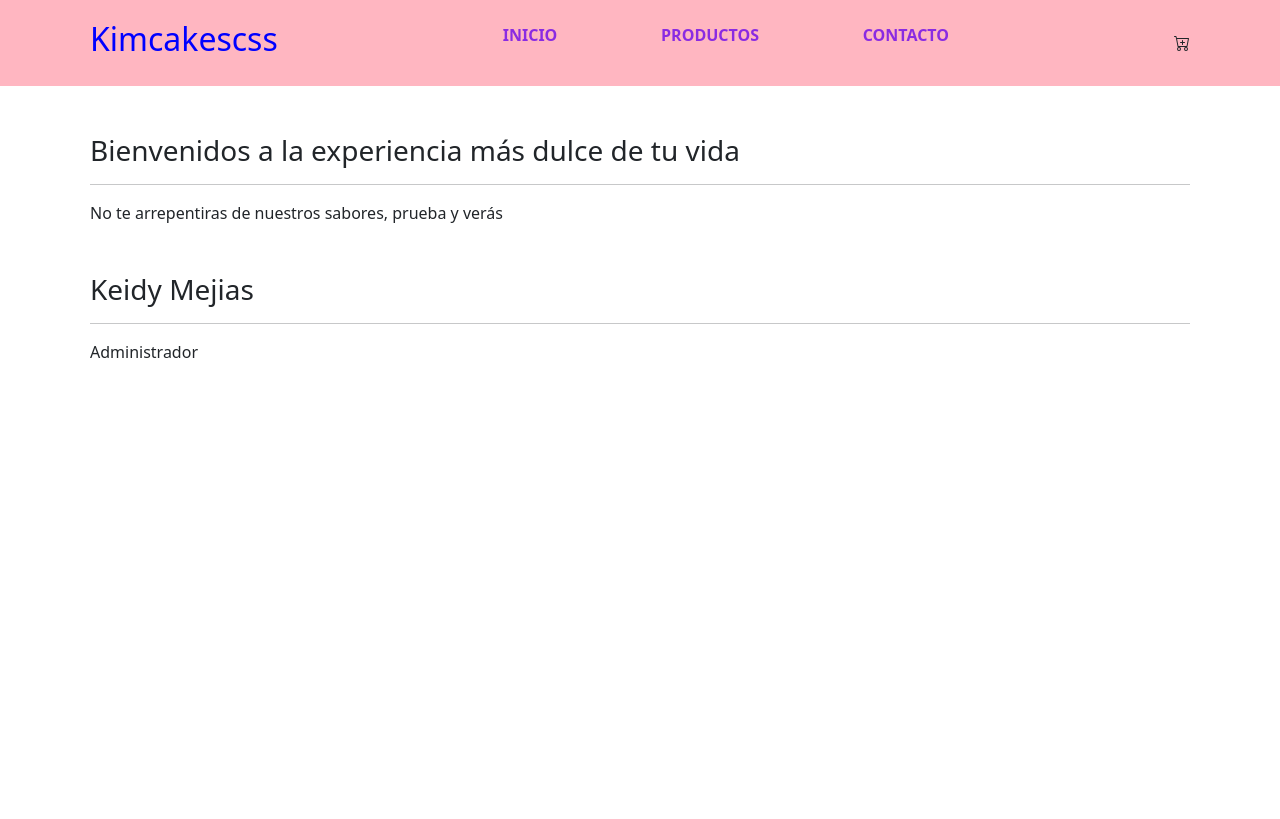
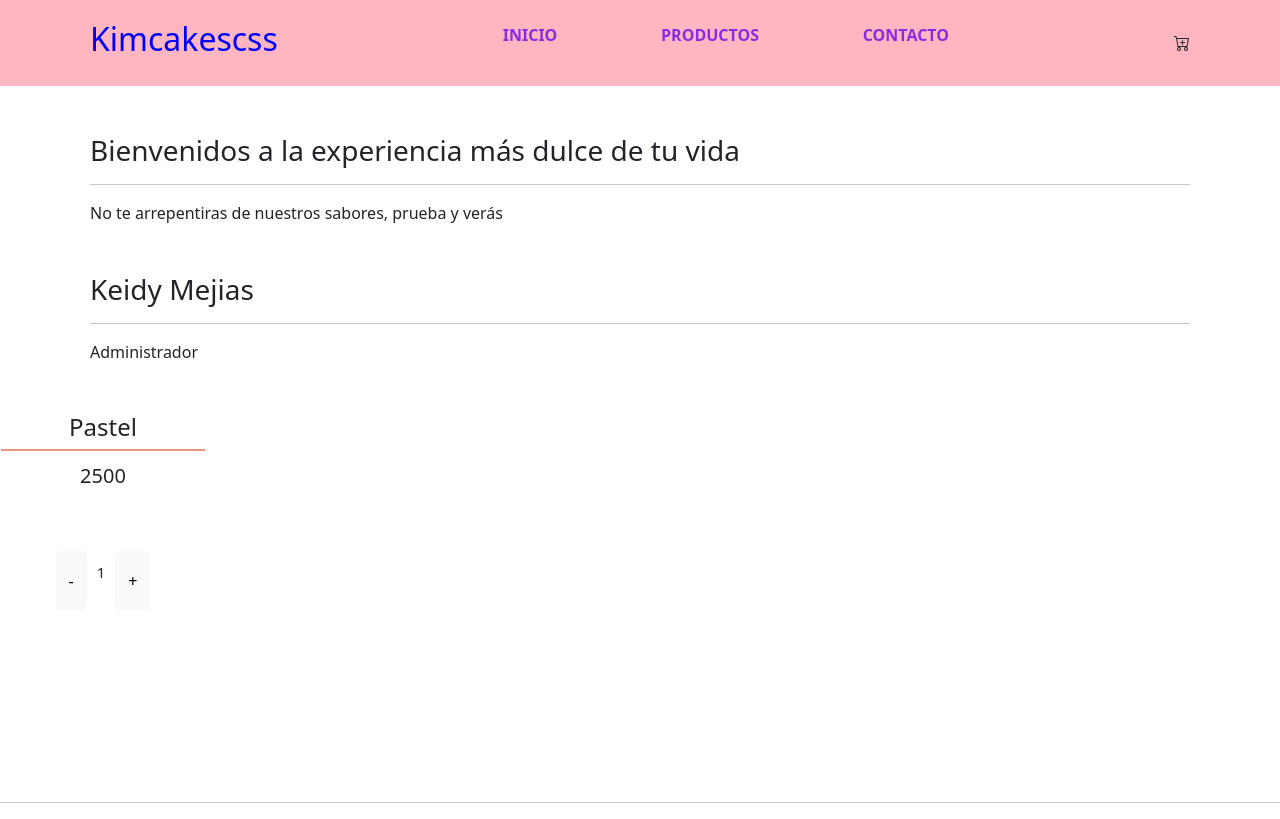
Before and after one commit to keidy-mejias/rj-37735-mejias, a React (Create React App) app: page / in a window 1280 px wide. Built offline with nearby package versions, Linux system fonts and the light colour scheme.

Commit message:
Componentes II

```diff
--- a/src/App.js
+++ b/src/App.js
@@ -1,12 +1,23 @@
 import 'bootstrap/dist/css/bootstrap.min.css';
 import { Navbar } from './components/Navbar/Navbar.js'
 import { ItemListContainer } from './components/ItemListContainer/ItemListContainer.js'
+import { ItemCount } from './components/ItemCount/ItemCount'
+import torta from './assets/imagen/torta.jpg'
 
 function App() {
 
   const usuario = {
     nombre: 'Keidy Mejias',
     cargo: 'Administrador'
+  }
+
+  const producto = {
+    imagen: torta ,
+    nombre: "Pastel",
+    precio: "2500",
+    cantidad: "5",
+    stock: true,
+    initial: 1
   }
 
   //const personal = {
@@ -22,6 +33,7 @@ function App() {
 
       <ItemListContainer titulo="Bienvenidos a la experiencia más dulce de tu vida" content="No te arrepentiras de nuestros sabores, prueba y verás"/>
       <ItemListContainer titulo={usuario.nombre} content={usuario.cargo}/>
+      <ItemCount nombre={ producto.nombre } imagen={ producto.imagen } precio={ producto.precio }/>
     </div>
   );
 }
--- /dev/null
+++ b/src/components/ItemCount/ItemCount.js
@@ -0,0 +1,66 @@
+import { useState } from 'react'
+import './ItemCount.scss'
+
+//Agregare imagenes, nombre y valor o precio a las cards
+export const ItemCount = ( { imagen, nombre, precio }) => {
+
+    const [ contador, setContador] = useState(1)
+
+    const agregar = () => {
+        setContador ( contador + 1);
+    }
+
+    const disminuir = () => {
+        if (contador <= 0) {
+            return
+        }
+
+        setContador ( contador - 1 )
+    }
+
+    return (
+
+        <section className="cards">
+
+            <div className="row">
+
+                <div className='card'>
+
+                    <h4 className="cardsTitle"> { nombre } </h4>
+                    <imagen className="imagenCard" src= { imagen } />
+                    <strong className="precioCard"> { precio } </strong>
+
+                    <div className='buttons'>
+                        <button className='btn btn-light' onClick={ disminuir }> - </button>
+
+                        <p className='cantProducto'> { contador } </p>
+
+                        <button className='btn btn-light' onClick={ agregar }> + </button>
+
+                    </div>
+
+                </div>
+
+                <hr/>
+
+            </div>
+
+
+        </section>
+    )
+    }
+
+
+    //let contador = 1 metodo solo actualiza el numero en consola pero no muestra hay que pasarlo por estado
+    //let [contador, setContador] = useState(1)
+    //const incremento = () => {
+        //setContador( contador + 1 )
+    //} (Practica de la clase como usar un estado)
+
+/*<div className="contador my-5">
+            <h3>Counter</h3>
+            <hr/>
+
+            <button className='btn btn-primary' onClick={incremento}>Agregar</button>
+            <p> Resultado {contador} </p>
+            {/*<p> Fecha y hora click: {new Date().toLocaleDateString()} </p> Esto es si necesito usar fecha y hora*/
--- /dev/null
+++ b/src/components/ItemCount/ItemCount.scss
@@ -0,0 +1,41 @@
+.cards{
+    width: 100%;
+    height: 300px;
+    margin: auto;
+    text-align: center;
+
+    .row {
+        margin-top: 15px;
+    }
+}
+
+
+.card{
+    font-size: 20px;
+    width: 230px;
+    height: 390px;
+    align-items: center;
+    background-color: transparent;
+    border: 1px solid white;
+}
+
+.imagenCard{
+    width: 100%;
+    border: darksalmon 1px solid;
+}
+
+.precioCard{
+    padding: 10px;
+    font-weight: 500;
+}
+
+.buttons{
+    display: flex;
+    justify-content: space-between;
+    margin: 50px;
+}
+
+.cantProducto{
+    font-size: 15px;
+    padding: 10px;
+}
```
Also changed, not shown: src/assets/imagen/torta.jpg (added).
